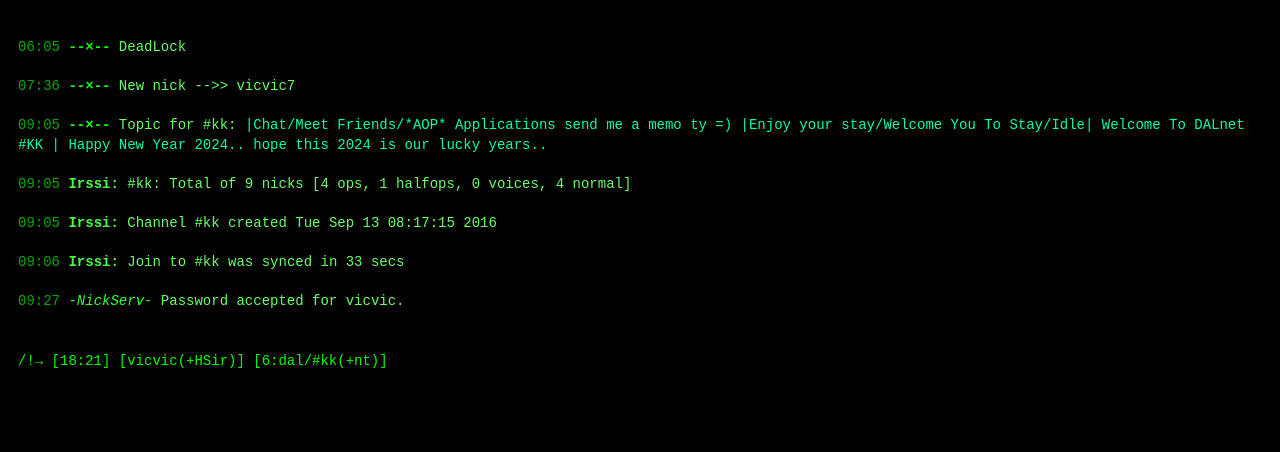
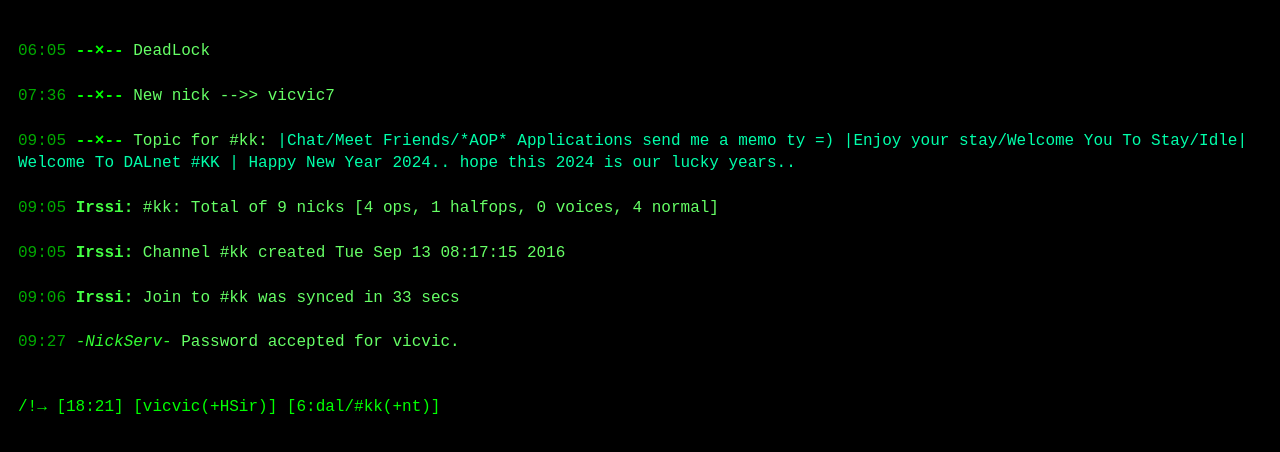
Before and after one commit to mynewbie7/mynewbie7, a plain HTML site: page index.html in a window 1280 px wide. Drawn offline with Linux system fonts and the light colour scheme.

Commit message:
Update index.html

```diff
--- a/index.html
+++ b/index.html
@@ -8,8 +8,8 @@
     body {
       background-color: black;
       color: #00FF00;
-      font-family: "Courier New", Courier, monospace;
-      font-size: 14px;
+      font-family: monospace;
+      font-size: 16px;
       padding: 10px;
       line-height: 1.4;
     }
```
